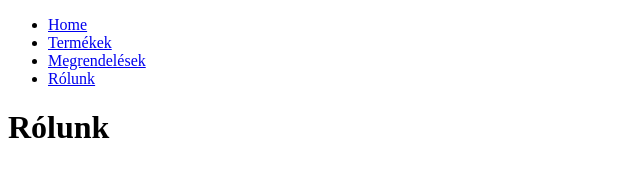
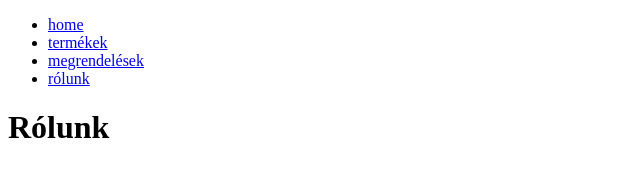
Before and after one commit to ricsiprogram77/ricsi.github.io, a plain HTML site: page rólunk.html in a window 1280 px wide. Shown: the top 169 px of the page, 0-640 px from the left. Drawn offline with Linux system fonts and the light colour scheme.

Commit message:
új fájlok módosítva

```diff
--- a/rólunk.html
+++ b/rólunk.html
@@ -11,16 +11,16 @@
 <body>
     <ul>
         <li>
-            <a href="/">Home</a>
+            <a href="/">home</a>
         </li>
         <li>
-            <a href="/oldalak/termékek.html">Termékek</a>
+            <a href="/oldalak/termékek.html">termékek</a>
         </li>
         <li>
-            <a href="/oldalak/megrendelések.html">Megrendelések</a>
+            <a href="/oldalak/megrendelések.html">megrendelések</a>
         </li>
         <li>
-            <a href="/rólunk.html">Rólunk</a>
+            <a href="/rólunk.html">rólunk</a>
         </li>
     </ul>
     <h1>Rólunk</h1>
```
Also changed, not shown: index.html (+4 -6 lines), oldalak/megrendelések.html (+4 -4 lines), oldalak/termékek.html (+4 -4 lines).
